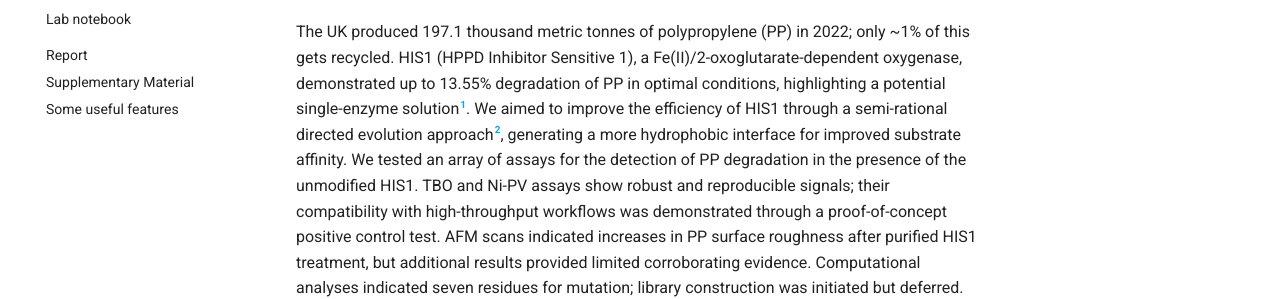
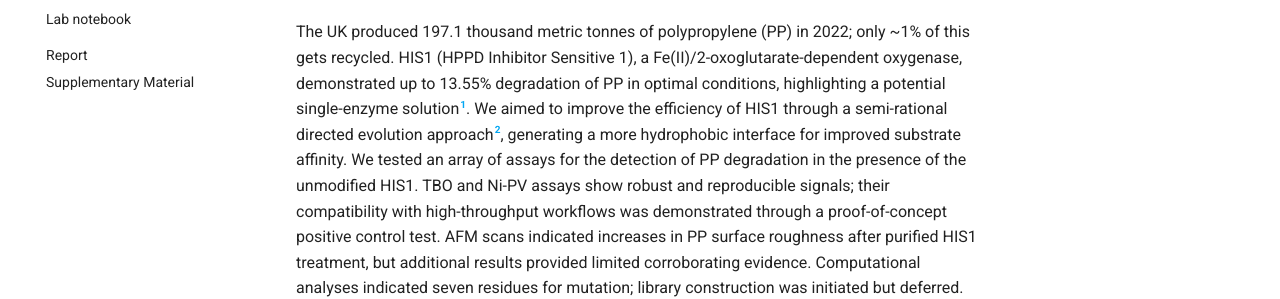
Before and after one commit to idec-teams/2025_Edinburgh, an MkDocs documentation site: the page built from docs/index.md, in a window 1280 px wide. Shown: the part 325-624 px from the top of the page. Built offline with MkDocs 1.6.1 and Material for MkDocs 9.7.7, drawn with Linux system fonts in a browser that asks for light colours; comment, search, counter and statistics services are not loaded.

Commit message:
Update mkdocs.yml

```diff
--- a/mkdocs.yml
+++ b/mkdocs.yml
@@ -51,4 +51,3 @@ nav:
       - Lab notebook: documentation/notebook.md
   - Report: report.md
   - Supplementary Material: Supplementary.md
-  - Some useful features: useful_features.md
```
